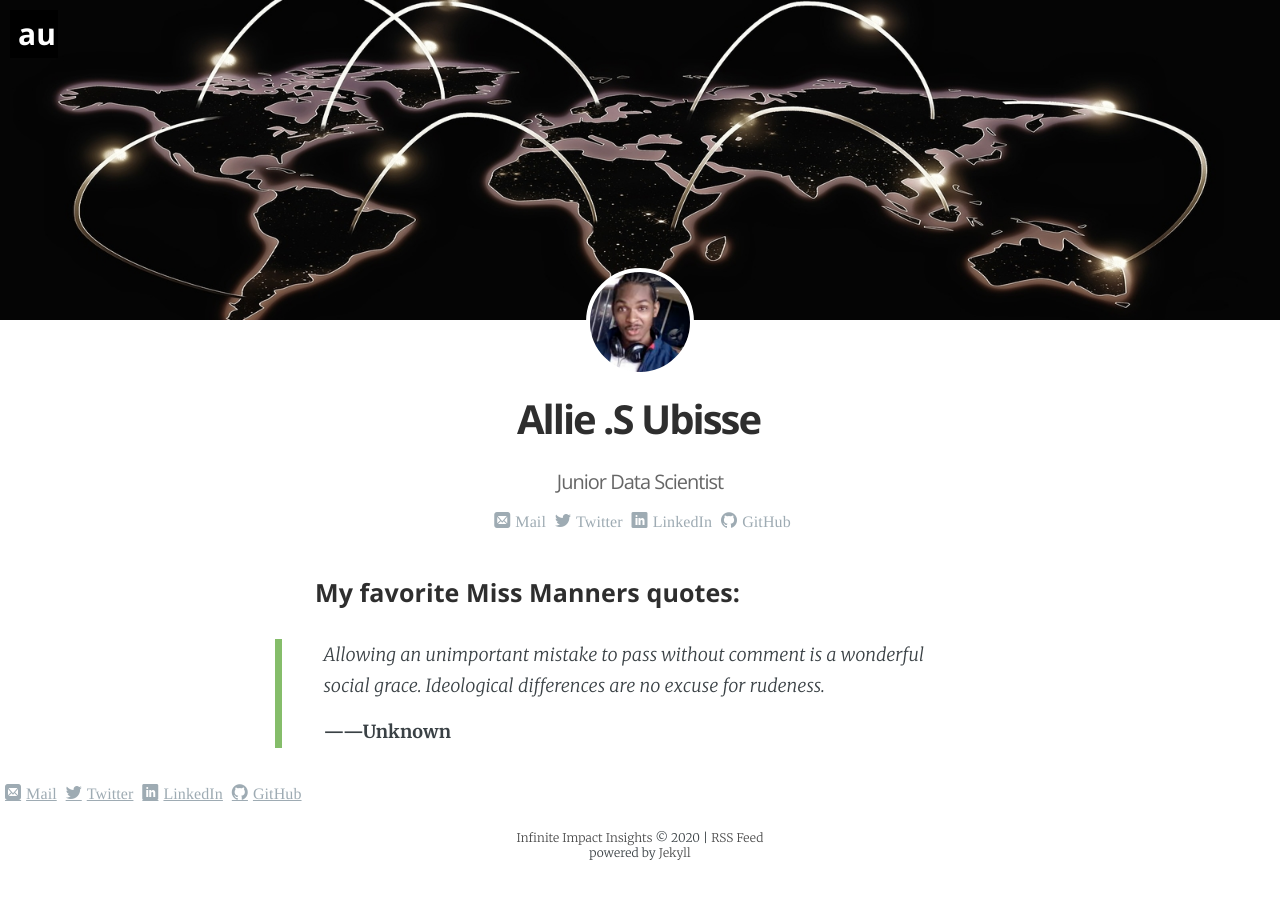
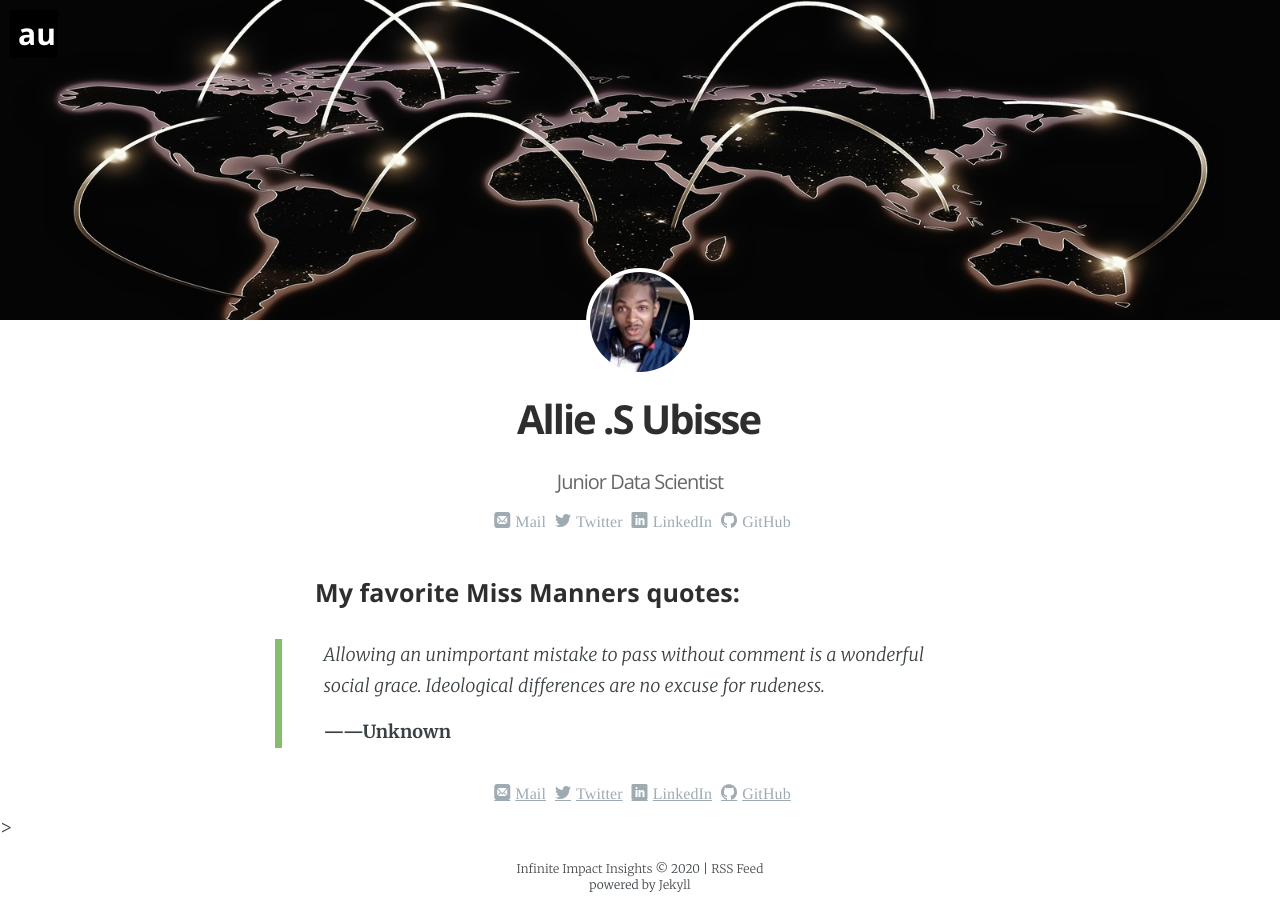
Before and after one commit to AllieUbisse/allieubisse.github.io, a Jekyll site: the page built from _pages/about.md, in a window 1280 px wide. Built offline with Jekyll 4.4.1, drawn with Linux system fonts in a browser that asks for light colours; some web fonts are replaced.

```diff
--- a/_layouts/about.html
+++ b/_layouts/about.html
@@ -66,7 +66,9 @@
         <section class="post-content">
 
             {{content}}
-                    <div class="author-meta">
+
+            <center>
+           <div class="author-meta">
             {%  if author.email %}<a href="mailto:{{ author.email }}" itemprop="email" class="icon-mail">Mail</a>{% endif %}
 
             {%  if author.twitter %}<a href="https://twitter.com/{{ author.twitter }}" itemprop="sameAs" class="icon-twitter">Twitter</a> {% endif %}
@@ -89,7 +91,7 @@
             {%  if author.behance %}<a href="https://www.behance.net/{{ author.behance }}" itemprop="sameAs" class="icon-behance">Behance</a> {% endif %}
             {%  if author.s500px %}<a href="https://500px.com/{{ author.s500px }}" itemprop="sameAs" class="icon-500px">500px</a> {% endif %}
             {%  if author.reddit %}<a href="https://de.reddit.com/user/{{ author.reddit }}" itemprop="sameAs" class="icon-reddit">Reddit</a> {% endif %}
-        </div>
+        </div></center>>
         </section>
 
     </article>
```
